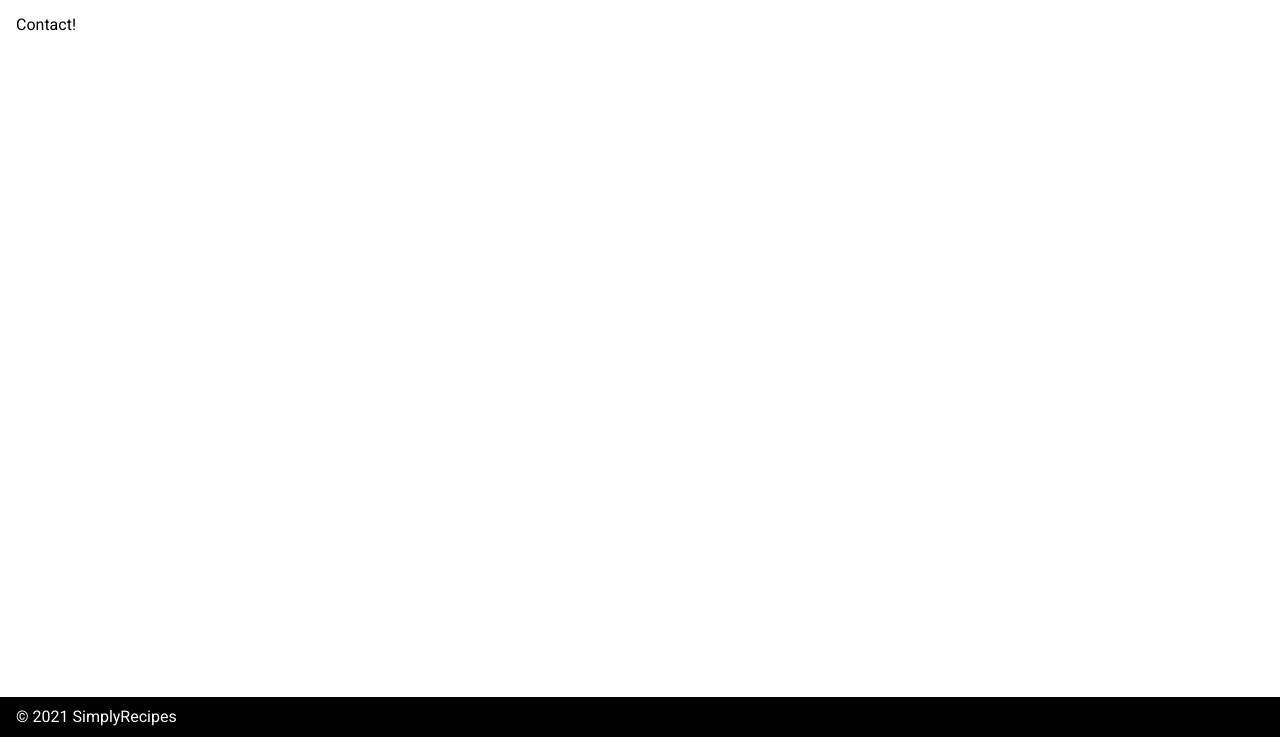
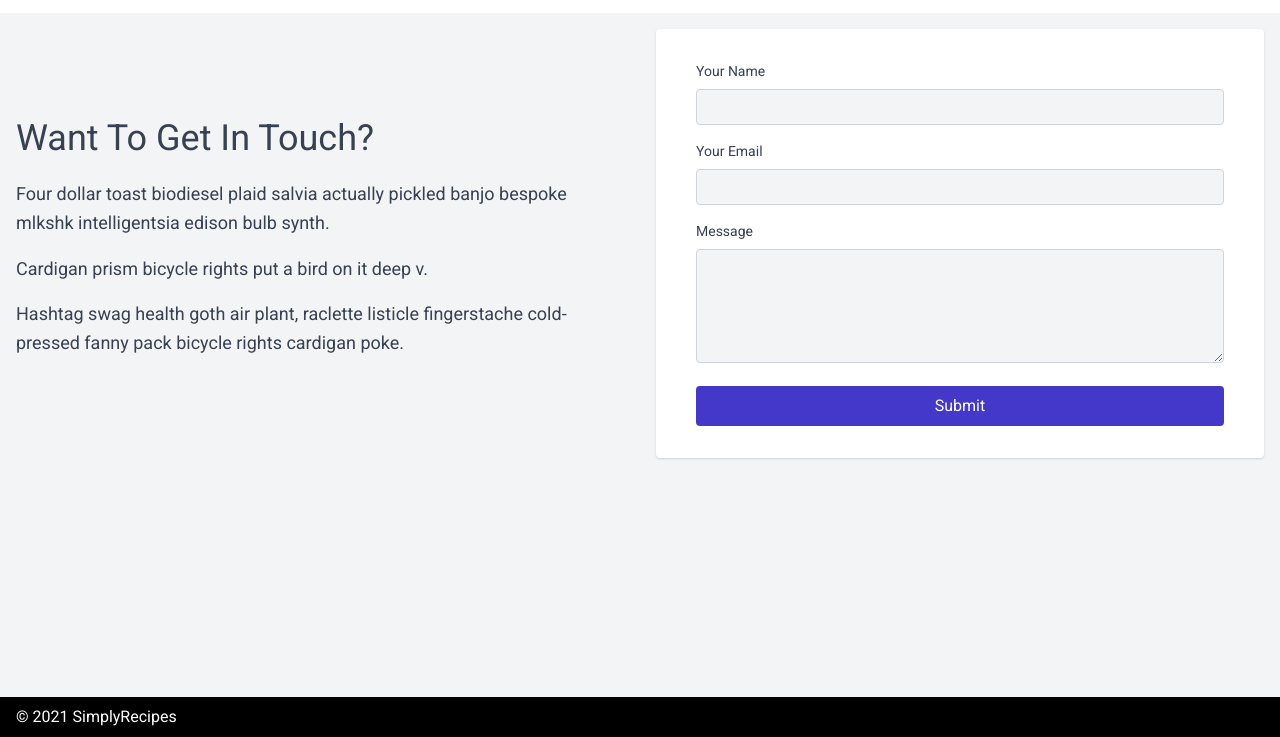
Before and after one commit to tmichelogiannakis/simply-recipes, a Gatsby site: page /contact in a window 1280 px wide. Shown: the part 63-800 px from the top of the page. Built offline with nearby package versions, Linux system fonts and the light colour scheme; Gatsby itself is replaced by a stand-in of ours.

Commit message:
feat: setup coontact  page

```diff
--- a/src/components/Layout/Layout.tsx
+++ b/src/components/Layout/Layout.tsx
@@ -6,7 +6,7 @@ const Layout: FC = ({ children }): JSX.Element => {
   return (
     <div className="flex flex-col min-h-screen">
       <div className="flex-initial order-2 flex-grow">
-        <div className="max-w-screen-xl mx-auto px-4">{children}</div>
+        <div className="max-w-screen-xl mx-auto p-4">{children}</div>
       </div>
       <div className="flex-initial order-1">
         <Navbar />
--- a/src/pages/contact.tsx
+++ b/src/pages/contact.tsx
@@ -1,5 +1,110 @@
+import { FormEvent } from 'react';
+
 const Contact = (): JSX.Element => {
-  return <h1>Contact!</h1>;
+  const handleSubmit = (event: FormEvent) => {
+    event.preventDefault();
+  };
+  return (
+    <div className="flex flex-wrap -mx-4 items-center">
+      <div className="px-4 py-4 w-full md:py-0 md:w-2/4">
+        <h1 className="text-4xl leading-snug">Want To Get In Touch?</h1>
+        <p>
+          Four dollar toast biodiesel plaid salvia actually pickled banjo
+          bespoke mlkshk intelligentsia edison bulb synth.
+        </p>
+        <p>Cardigan prism bicycle rights put a bird on it deep v.</p>
+        <p>
+          Hashtag swag health goth air plant, raclette listicle fingerstache
+          cold-pressed fanny pack bicycle rights cardigan poke.
+        </p>
+      </div>
+      <div className="px-4 w-full md:w-2/4 ">
+        <div className="py-8 px-10 bg-white shadow rounded">
+          <form className="form contact-form" onSubmit={handleSubmit}>
+            <div className="mb-4">
+              <label htmlFor="name" className="block text-sm capitalize mb-2">
+                your name
+              </label>
+              <input
+                type="text"
+                name="name"
+                id="name"
+                className="rounded w-full bg-gray-100 border border-gray-300 py-1 px-3 leading-relaxed"
+              />
+            </div>
+            <div className="mb-4">
+              <label htmlFor="email" className="block text-sm capitalize mb-2">
+                your email
+              </label>
+              <input
+                type="text"
+                name="email"
+                id="email"
+                className="rounded w-full bg-gray-100 border border-gray-300 py-1 px-3 leading-relaxed"
+              />
+            </div>
+            <div className="mb-4">
+              <label
+                htmlFor="message"
+                className="block text-sm capitalize mb-2"
+              >
+                message
+              </label>
+              <textarea
+                name="message"
+                id="message"
+                rows={4}
+                className="rounded w-full bg-gray-100 border border-gray-300 py-1 px-3 leading-relaxed"
+              ></textarea>
+            </div>
+            <button
+              type="submit"
+              className="block w-full rounded capitalize py-3 px-4 leading-none bg-indigo-700 hover:bg-indigo-600 text-white text-base"
+            >
+              submit
+            </button>
+          </form>
+        </div>
+
+        {/*  <StaticImage
+          src="../assets/images/about.jpeg"
+          alt="Person Pouring Salt in Bowl"
+          placeholder="blurred"
+          className="h-96 rounded"
+        /> */}
+      </div>
+    </div>
+  );
 };
 
 export default Contact;
+
+{
+  /* <main className="page">
+<section className="contact-page">
+  <article className="contact-info">
+    <h3></h3>
+
+  </article>
+  <article>
+    <form className="form contact-form">
+      <div className="form-row">
+        <label htmlFor="name">your name</label>
+        <input type="text" name="name" id="name" />
+      </div>
+      <div className="form-row">
+        <label htmlFor="email">your email</label>
+        <input type="text" name="email" id="email" />
+      </div>
+      <div className="form-row">
+        <label htmlFor="message">message</label>
+        <textarea name="message" id="message"></textarea>
+      </div>
+      <button type="submit" className="btn block">
+        submit
+      </button>
+    </form>
+  </article>
+</section>
+</main> */
+}
--- a/src/styles/global.css
+++ b/src/styles/global.css
@@ -3,9 +3,14 @@
 @tailwind utilities;
 
 @layer base {
+  body {
+    @apply bg-gray-100;
+    @apply text-gray-700;
+  }
+
   p {
-    @apply text-base;
-    @apply leading-normal;
+    @apply text-lg;
+    @apply leading-relaxed;
     @apply my-4;
   }
 }
--- a/tailwind.config.js
+++ b/tailwind.config.js
@@ -15,5 +15,5 @@ module.exports = {
   variants: {
     extend: {}
   },
-  plugins: []
+  plugins: [require('@tailwindcss/forms')]
 };
```
Also changed, not shown: package.json (+17 -16 lines), 1 other file.
